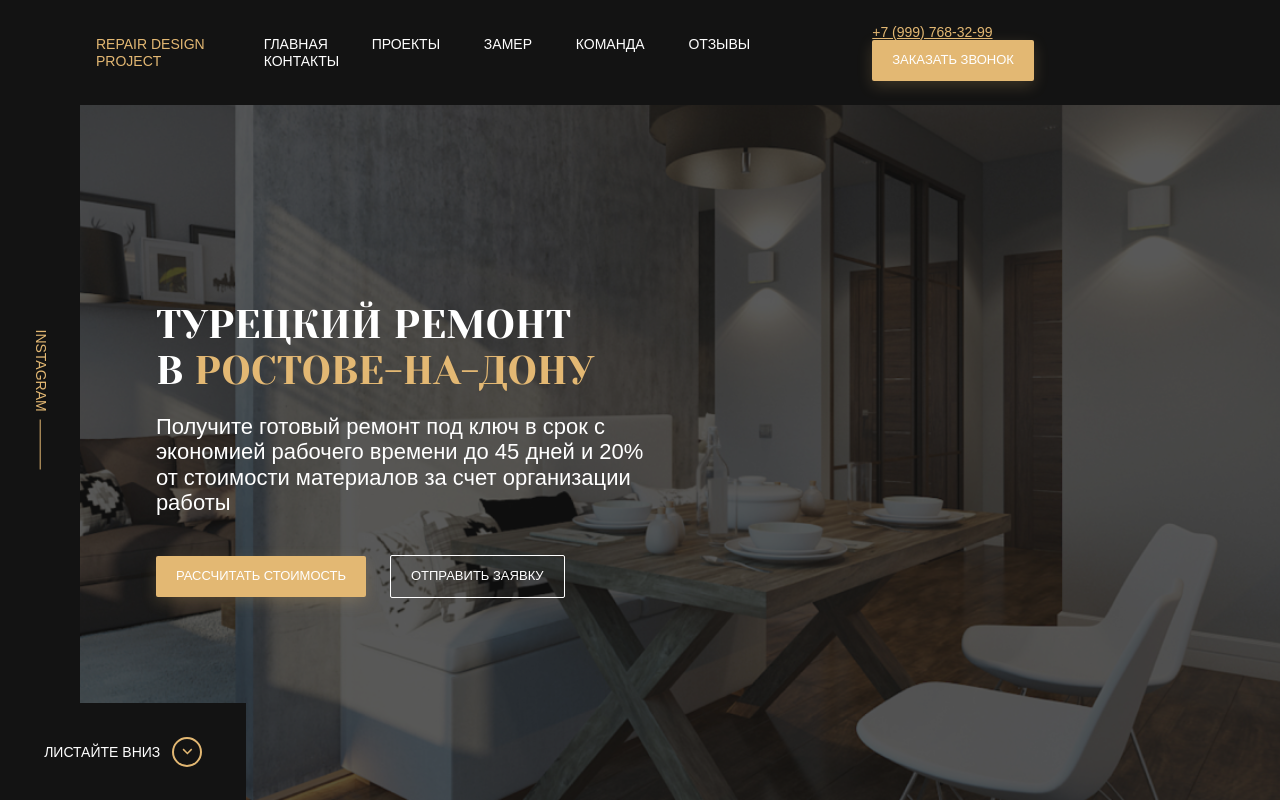
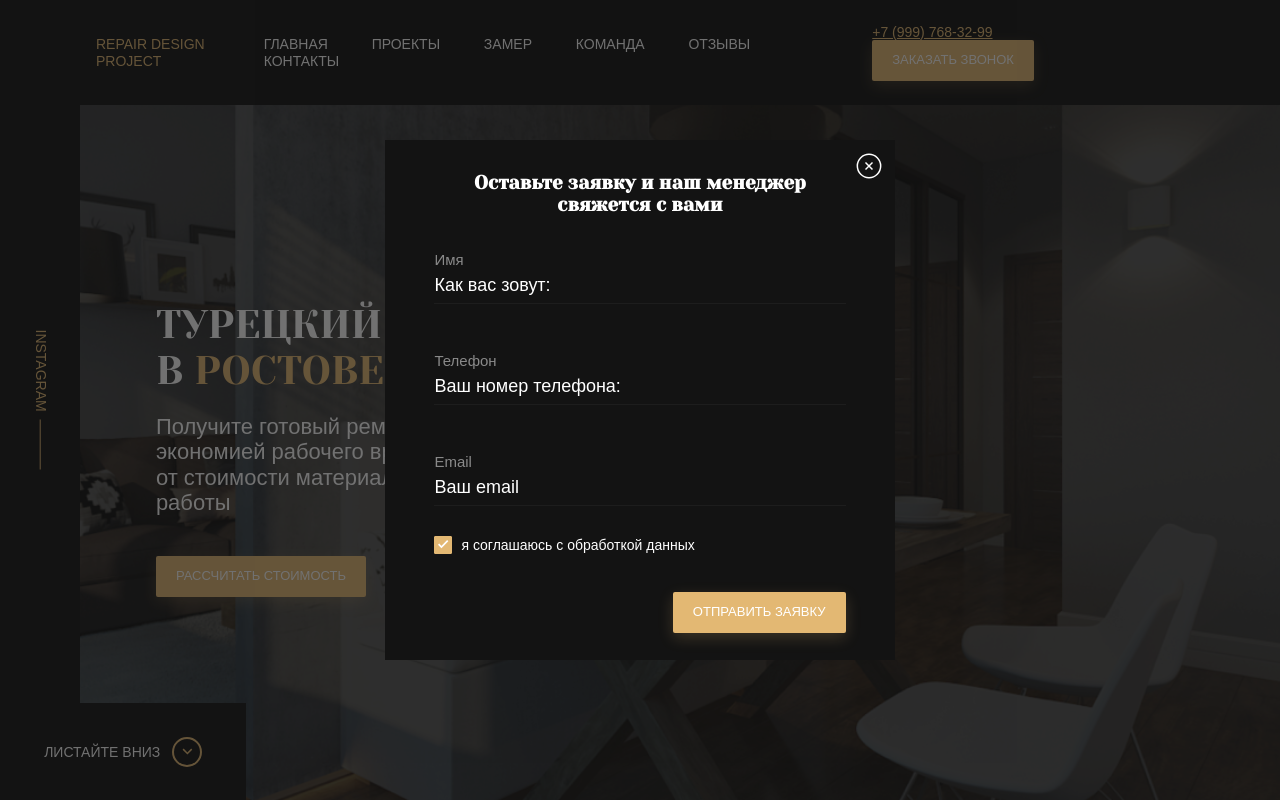
Before and after one commit to Mariya2603/lesson-14, a website: page index.html in a window 1280 px wide. Shown: the top 800 px of the page. Drawn offline with Linux system fonts and the light colour scheme; files whose address does not match are found by name.

Commit message:
add modal dialog

```diff
--- a/index.html
+++ b/index.html
@@ -209,5 +209,24 @@
       </div>
     </section>
   </main>
+  <div class="modal">
+    <div class="modal__dialog">
+      <button class="modal__close"></button>
+      <h3 class="modal__title">Оставьте заявку и наш менеджер свяжется с вами </h3>
+      <form action="#" class="form modal__form">
+        <label for="user-name" class="label form__label label--light">Имя</label>
+        <input type="text" class="input form__input modal__input" id="user-name" placeholder="Как вас зовут:">
+        <label for="user-phone" class="label form__label label--light">Телефон</label>
+        <input type="tel" class="input form__input modal__input" id="user-phone" placeholder="Ваш номер телефона:">
+        <label for="user-email" class="label form__label label--light">Email</label>
+        <input type="email" class="input form__input modal__input" id="user-email" placeholder="Ваш email">
+        <div class="policy modal__policy">
+          <input type="checkbox" name="policy-checkbox" id="policy-checkbox" class="policy__checkbox" checked>
+          <label for="policy-checkbox" class="policy__label">я соглашаюсь с обработкой данных</label>
+        </div>
+        <button class="button button--primary modal__button">Отправить заявку</button>
+      </form>
+    </div>
+  </div>
 </body>
 </html>
--- a/sass/_interface.sass
+++ b/sass/_interface.sass
@@ -18,3 +18,36 @@
     border: 1px solid $light
     background: transparent
     color: $light
+.label
+  font-size: 1.07rem
+  &--light
+    color: rgba($light, 0.5)
+.input
+  background-color: transparent
+  border: none
+  border-bottom: 1px solid rgba(54, 54, 54, 0.3)
+  font-size: 1.285rem
+  color: $light
+  padding: 0.5rem 0
+  &::placeholder
+    color: $light
+.policy
+  &__checkbox
+    opacity: 0
+    visibility: hidden
+    &:checked +
+      .policy__label
+        &::before
+          background: $primary url('../img/check.svg') no-repeat center / 0.8rem
+
+  &__label
+    display: flex
+    align-items: center
+    &::before
+      content: ''
+      width: 18px
+      height: 18px
+      border: 1px solid $primary
+      border-radius: 1px
+      cursor: pointer
+      margin-right: 0.64rem
--- a/sass/style.sass
+++ b/sass/style.sass
@@ -9,4 +9,5 @@
 @import 'templates/control'
 @import 'templates/types'
 @import 'templates/design'
+@import 'templates/modal'
 @import 'media'
--- /dev/null
+++ b/sass/templates/_modal.sass
@@ -0,0 +1,46 @@
+.modal
+  position: fixed
+  z-index: 199
+  left: 0
+  top:
+  right: 0
+  bottom: 0
+  width: 100%
+  height: 100%
+  background-color: rgba($dark, 0.6)
+  display: flex
+  align-items: center
+  justify-content: center
+  &__dialog
+    position: relative
+    max-width: 36.36rem
+    background: $dark
+    padding: 2.357rem 3.5rem 1.928rem
+    color: $light
+  &__close
+    position: absolute
+    right: 0
+    top: 0
+    width: 28px
+    height: 28px
+    background: transparent url('../img/close.svg') no-repeat center
+    border: none
+    margin: 12px
+    cursor: pointer
+  &__title
+    font-family: 'Yeseva One', cursive
+    font-size: 1.357rem
+    text-align: center
+    margin: 0
+    margin-bottom: 2.428rem
+  &__form
+    display: flex
+    flex-direction: column
+  &__input
+    margin-bottom: 3.428rem
+    &:last-of-type
+      margin-bottom: 1rem
+  &__policy
+    margin-bottom: 2.7rem
+  &__button
+    align-self: flex-end
```
Also changed, not shown: css/style.css, img/check.svg (added), img/close.svg (added).
